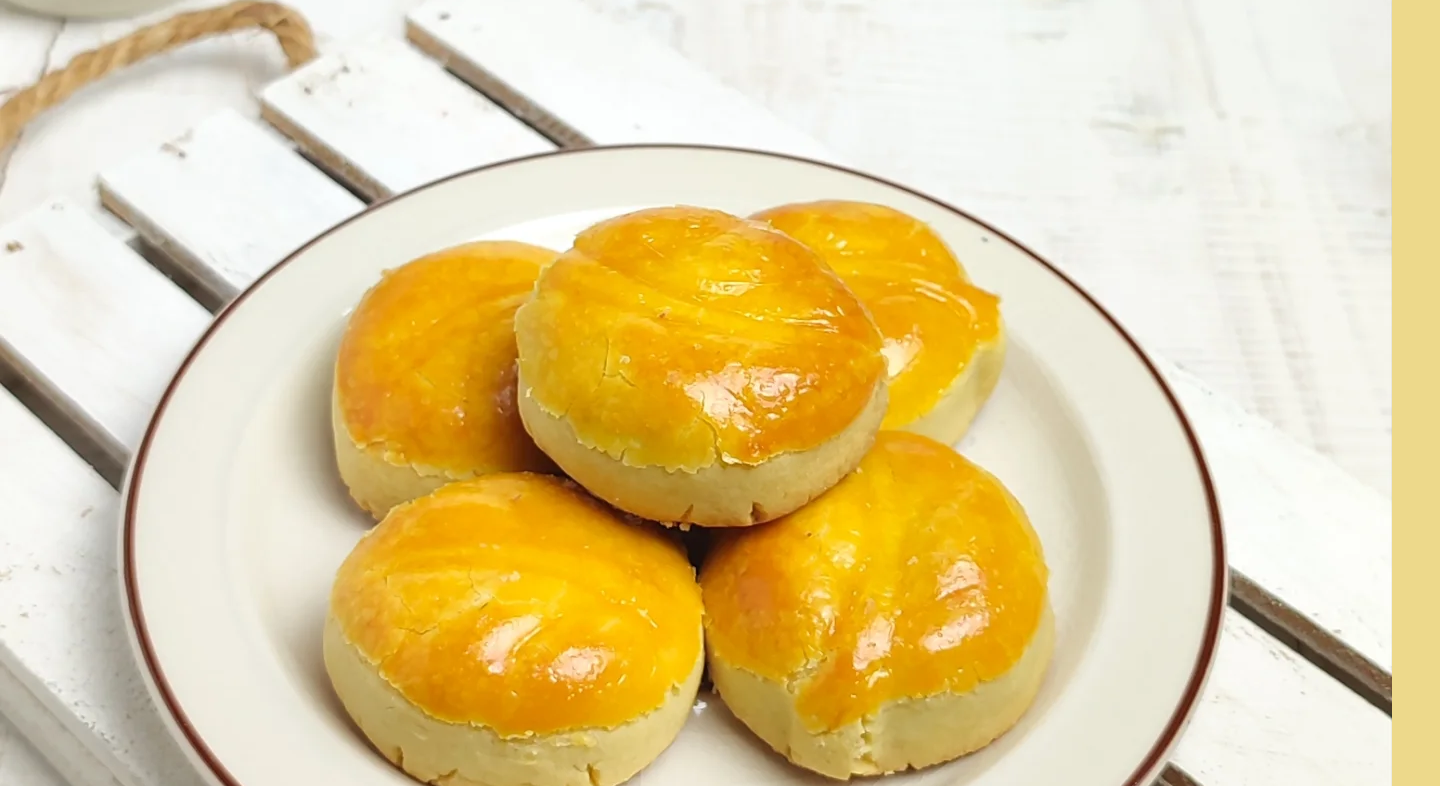
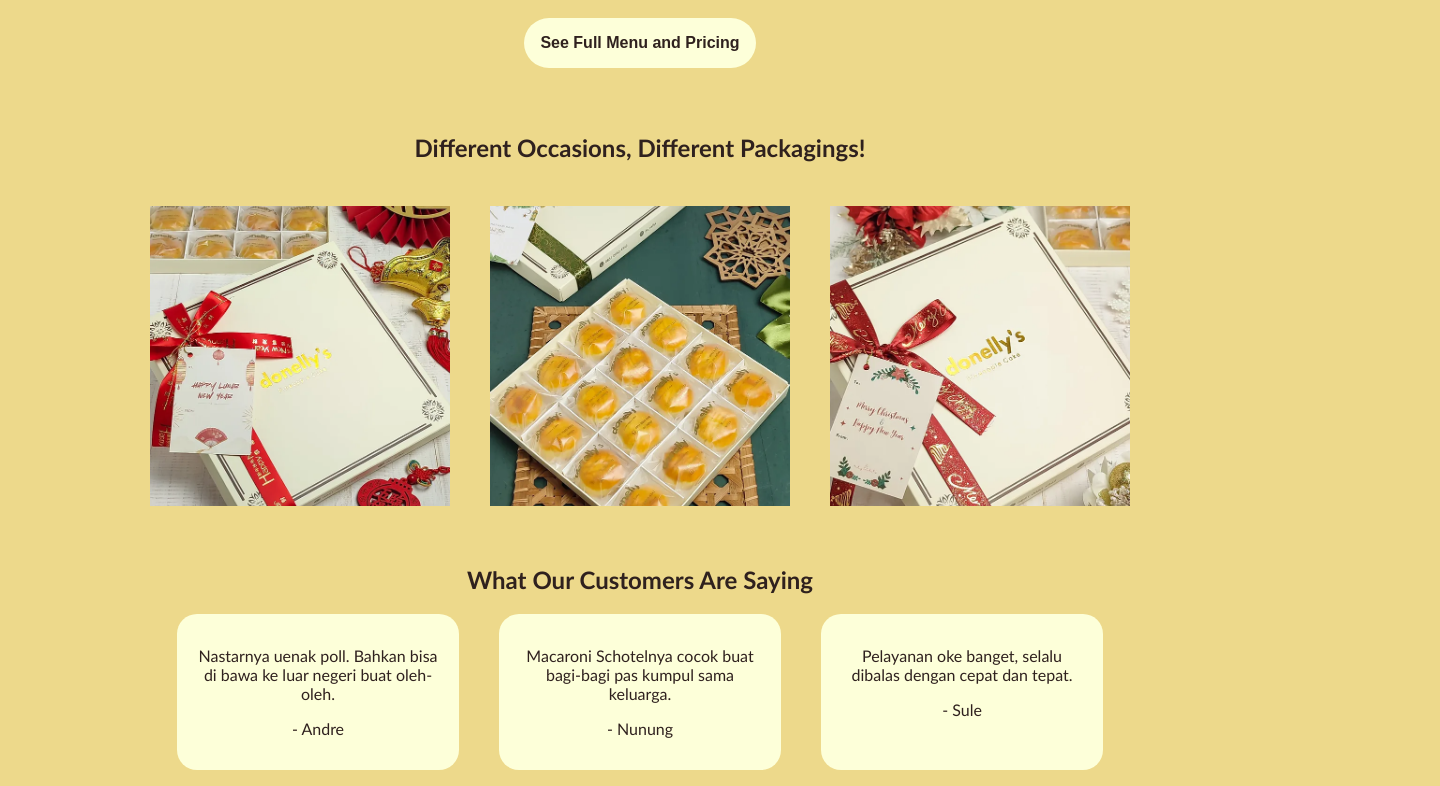
Before and after one commit to darlene-mikaela/donellys, a React (Vite) app: page / in a window 1280 px wide. Shown: the part 1014-1800 px from the top of the page, 1440 px wide, since content can reach past the window. Built offline with nearby package versions, Linux system fonts and the light colour scheme.

Commit message:
changed design

```diff
--- a/src/components/TestimonyCards.jsx
+++ b/src/components/TestimonyCards.jsx
@@ -1,7 +1,7 @@
 export default function TestimonyCards({ testi , name }) {
     return (
         <div className="testimony-card">
-            <h5>{testi}</h5>
+            <p>{testi}</p>
             <p>- {name}</p>
         </div>
     )
--- a/src/index.css
+++ b/src/index.css
@@ -112,13 +112,19 @@ a:visited {
 h2, h1 {
   text-align: center;
 }
-.img-container-card {
-  width: 80%;
+.img-container-card,
+.img-container-popup,
+.img-container-cart,
+.signature-card .img-container,
+.packaging .img-container {
   aspect-ratio: 1/1;
   display: flex;
   align-items: center;
   justify-content: center;
   overflow: hidden;
+}
+.img-container-card {
+  width: 80%;
 }
 .img-container-card img {
   width: 100%;
@@ -269,10 +275,6 @@ h2, h1 {
 .img-container-popup {
   width: 100%;
   max-height: 200px;
-  display: flex;
-  align-items: center;
-  justify-content: center;
-  overflow: hidden;
 }
 .img-container-popup img {
   width: 100%;
@@ -353,10 +355,6 @@ h2, h1 {
   width: 100%;
   aspect-ratio: 1.5/1;
   width: 300px;
-  display: flex;
-  align-items: center;
-  justify-content: center;
-  overflow: hidden;
 }
 .img-container-cart img {
   width: 100%;
@@ -384,9 +382,22 @@ h2, h1 {
 .cart-actions i {
   color: #222222;
 }
+.home-content {
+  display: flex;
+  align-items: center;
+  justify-content: center;
+  flex-direction: column;
+  gap: 40px;
+}
 .intro {
   padding: 3rem;
   text-align: center;
+  display: flex;
+  align-items: center;
+  justify-content: center;
+}
+.intro .container {
+  width: 70%;
 }
 .intro button,
 .signature button {
@@ -401,3 +412,69 @@ h2, h1 {
   cursor: pointer;
   color: #2f211e;
 }
+.signature,
+.packaging {
+  width: 100%;
+  display: flex;
+  align-items: center;
+  justify-content: center;
+  flex-direction: column;
+  flex-wrap: wrap;
+  gap: 24px;
+}
+.signature .container,
+.packaging .container {
+  display: flex;
+  align-items: center;
+  justify-content: center;
+  gap: 40px;
+}
+.signature-card {
+  padding: 2rem;
+  max-width: 400px;
+  display: flex;
+  align-items: center;
+  justify-content: center;
+  flex-direction: column;
+  text-align: center;
+  background-color: #fdffd9;
+  border-radius: 20px;
+}
+.signature-card .img-container {
+  width: 80%;
+}
+.signature-card .img-container img {
+  width: 100%;
+  height: 100%;
+  object-fit: cover;
+  object-position: center;
+}
+.packaging .img-container {
+  width: 300px;
+}
+.packaging img {
+  width: 100%;
+  height: 100%;
+  object-fit: cover;
+  object-position: center;
+}
+.testimony {
+  display: flex;
+  align-items: center;
+  justify-content: center;
+  flex-direction: column;
+}
+.testimony .container {
+  display: flex;
+  align-items: stretch;
+  justify-content: center;
+  gap: 40px;
+  flex-wrap: wrap;
+}
+.testimony-card {
+  width: 250px;
+  background-color: #fdffd9;
+  padding: 1rem;
+  border-radius: 20px;
+  text-align: center;
+}
--- a/src/pages/Home.jsx
+++ b/src/pages/Home.jsx
@@ -8,27 +8,38 @@ import TestimonyCards from "../components/TestimonyCards";
 export default function Home() {
     return (<>
         <SiteHeader />
+        <div className="home-content">
             <div className="intro">
+                <div className="container">
                     <h1 className="headline">Freshly Baked Happiness</h1>
-            <p className="sub-headline">...</p>
+                    <p className="sub-headline">Indulge in our premium artisan pastries, classic golden Nastar, and savory Macaroni Schotel—crafted with love, rich premium butter, and the finest ingredients delivered straight to your doorstep.</p>
                     <NavLink to="/menu"><button>Explore Our Menu</button></NavLink>
+                </div>
             </div>
             <div className="signature">
                 <h2>Our Signature Creations</h2>
-            <SignatureCards image={"../images/nastar2.webp"} title={"Nastar Jumbo"} desc={""}/>
-            <SignatureCards image={"../images/macaroni.webp"} title={"Macaroni Schotel"} desc={""}/>
+                <div className="container">
+                    <SignatureCards image={"../images/nastar2.webp"} title={"Nastar Jumbo"} desc={"Oversized, premium golden pastries made with real Wijsman butter and packed with rich, homemade pineapple jam. They literally melt in your mouth!"} />
+                    <SignatureCards image={"../images/macaroni.webp"} title={"Macaroni Schotel"} desc={"A rich, comforting blend of savory macaroni, premium smoked beef, and a velvety, melted cheese crust. Baked fresh daily and served warm in a shared pan."} />
+                </div>
                 <NavLink to="/menu"><button>See Full Menu and Pricing</button></NavLink>
             </div>
             <div className="packaging">
                 <h2>Different Occasions, Different Packagings!</h2>
-            <img src="../images/nastar-idulfitri.webp" alt="dus nastar idul fitri" />
-            <img src="../images/nastar-nataru.webp" alt="dus nastar natal tahun baru" />
-            <img src="../images/nastar-imlek.webp" alt="dus nastar imlek" />
+                <div className="container">
+                    <img src="../images/nastar-imlek.webp" alt="dus nastar imlek" className="img-container" />
+                    <img src="../images/nastar-idulfitri.webp" alt="dus nastar idul fitri" className="img-container" />
+                    <img src="../images/nastar-nataru.webp" alt="dus nastar natal tahun baru" className="img-container" />
                 </div>
-        <div className="testimony-container">
+            </div>
+            <div className="testimony">
                 <h2>What Our Customers Are Saying</h2>
-            <TestimonyCards testi={"Nastarnya uenak poll, muantep"} name={"Ani"}/>
-            <TestimonyCards testi={"Macaroni Schotelnya cocok buat bagi-bagi pas kumpul sama keluarga"} name={"Budi"}/>
+                <div className="container">
+                    <TestimonyCards testi={"Nastarnya uenak poll. Bahkan bisa di bawa ke luar negeri buat oleh-oleh."} name={"Andre"} />
+                    <TestimonyCards testi={"Macaroni Schotelnya cocok buat bagi-bagi pas kumpul sama keluarga."} name={"Nunung"} />
+                    <TestimonyCards testi={"Pelayanan oke banget, selalu dibalas dengan cepat dan tepat."} name={"Sule"} />
+                </div>
+            </div>
         </div>
         <Footer />
     </>);
```
Lines whose indentation alone changed are shown as unchanged.
